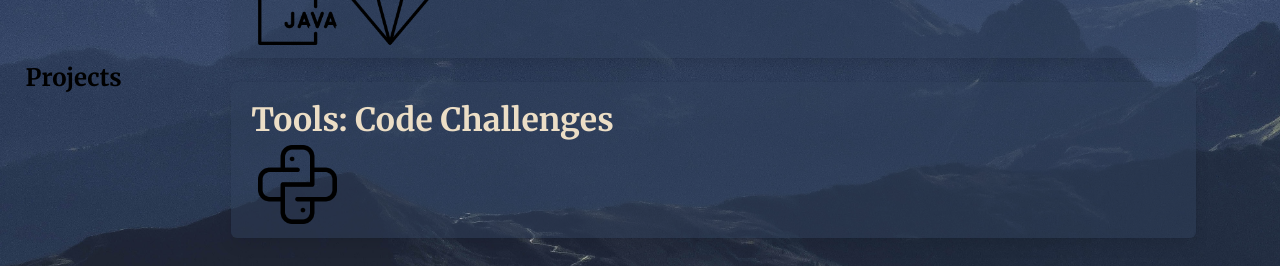
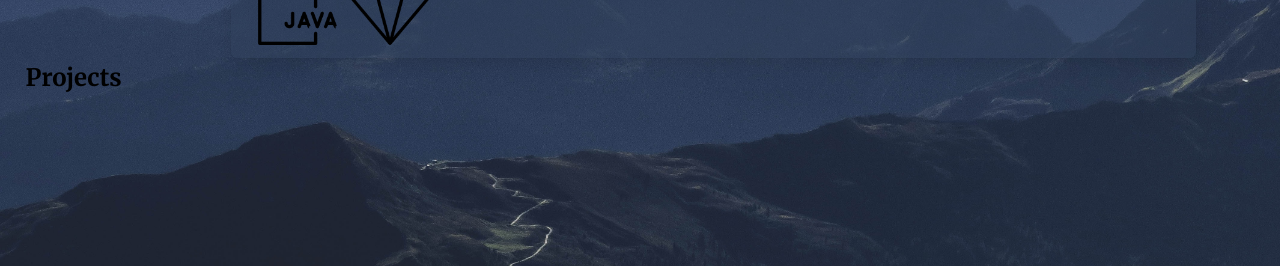
Before and after one commit to Shazeen15/sfportfolio, a React (Create React App) app: page /skills in a window 1280 px wide. Shown: the part 534-800 px from the top of the page. Built offline with nearby package versions, Linux system fonts and the light colour scheme.

Commit message:
edit skills removed python

```diff
--- a/src/components/About.css
+++ b/src/components/About.css
@@ -12,11 +12,12 @@
 .about-para {
   background-color: #31415d7a;
   line-height: 1.4rem;
-  padding: 3% 7%;
+  padding: 1% 7%;
 }
 
 .about-para p {
   color: #ecdec6;
+  line-height: 1.5rem;
 }
 
 .background-img {
--- a/src/components/Skills.js
+++ b/src/components/Skills.js
@@ -44,17 +44,6 @@ function Skills() {
           </article>
         </div>
       </div>
-      {/* tech */}
-      <div class="tile is-ancestor">
-        <div class="tile is-parent">
-          <article class="tile is-child box">
-            <p class="title">
-              <p>Tools: Code Challenges</p>
-              <img src={python} alt="python" className="skill " />
-            </p>
-          </article>
-        </div>
-      </div>
     </div>
   );
 }
```
